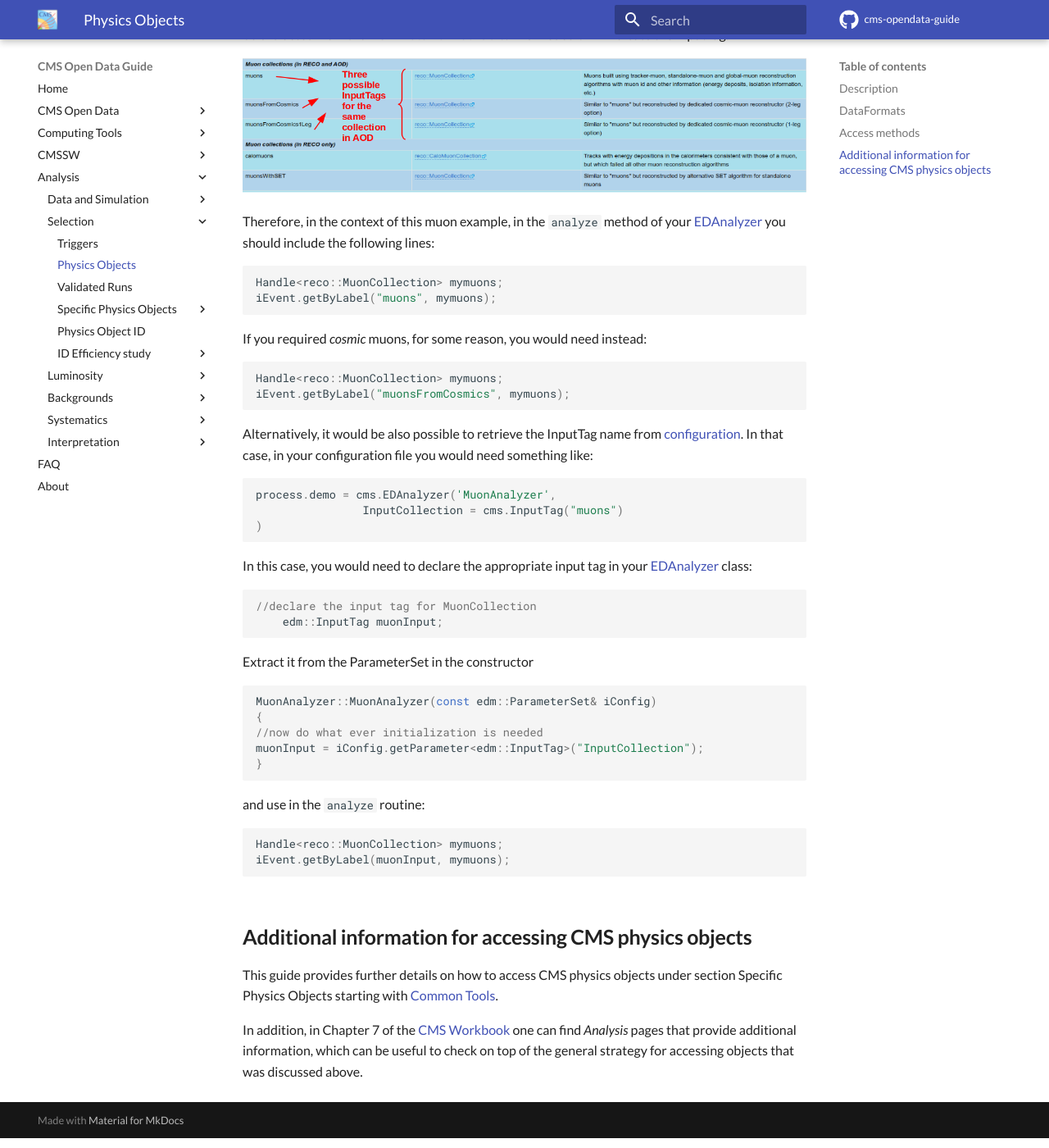
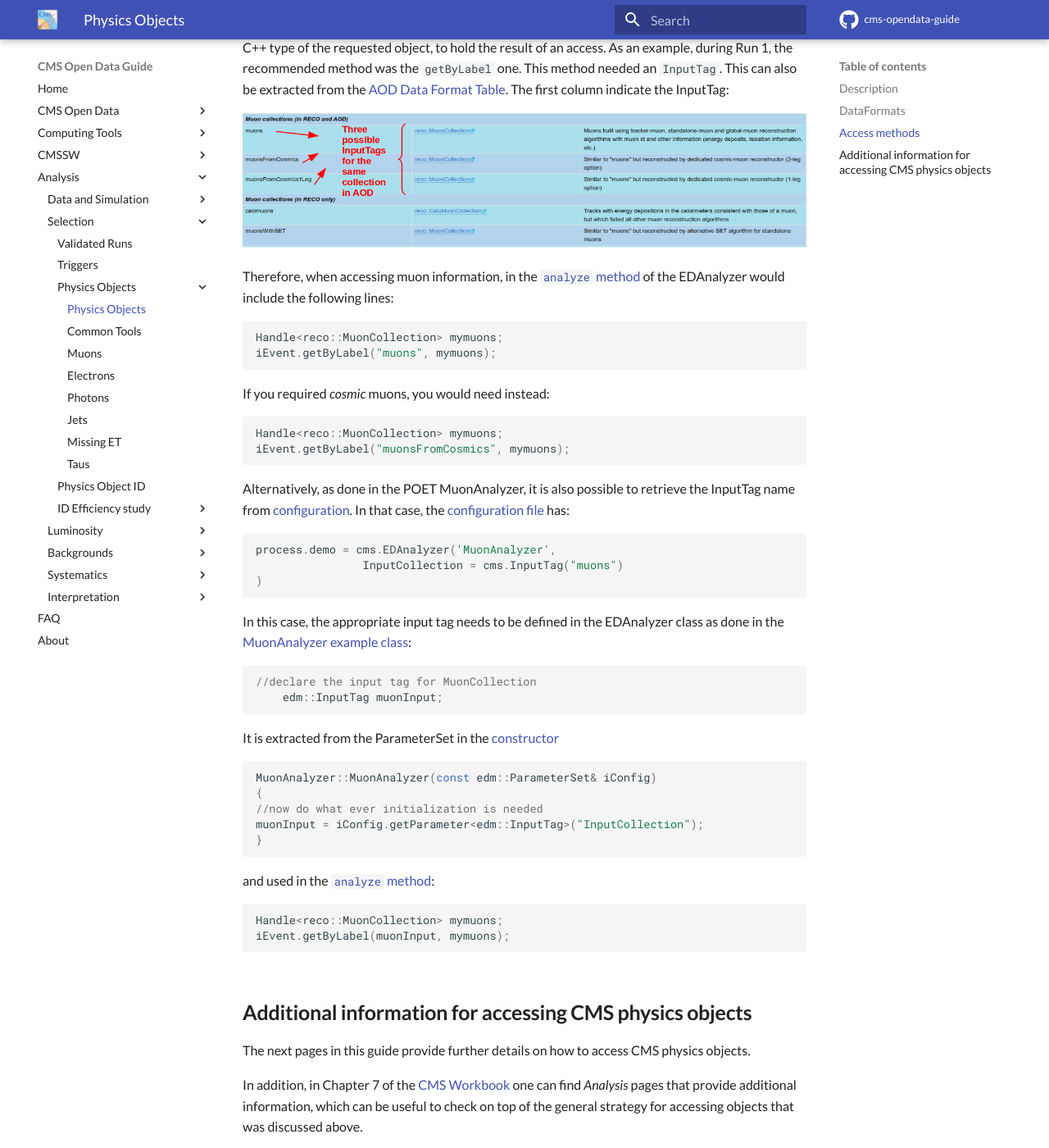
Before and after one commit to cernopendata/cms-opendata-guide, an MkDocs documentation site: the page built from docs/analysis/selection/objects/objects.md, in a window 1280 px wide and 1400 px high, scrolled down 2203 px. Shown: the whole window at 82% size. Built offline with MkDocs 1.6.1 and Material for MkDocs 9.7.7, drawn with Linux system fonts in a browser that asks for light colours; comment, search, counter and statistics services are not loaded; some of the changed text lies outside the part shown.

Commit message:
analysis: restructure object page (#76)

```diff
--- a/docs/analysis/selection/objects.md
+++ b/docs/analysis/selection/objects/objects.md
@@ -7,9 +7,9 @@
 
 The CMS is a giant detector that acts like a camera that "photographs" particle collisions, allowing us to interpret their nature.
 
-Certainly we cannot directly observe all the particles created in the collisions because some of them decay very quickly or simply do not interact with our detector.  However, we can infer their presence.  If they decay to other stable particles and interact with the apparatus, they leave signals in the CMS subdetectors. These signals are used to *reconstruct* the decay products or infer their presence; we call these **physics objects**.  These objects could be electrons, muons, jets, missing energy, etc., but also lower level objects like tracks.  For the current releases of open data, we store them in ROOT files following the EDM data model in AOD format.
+Certainly we cannot directly observe all the particles created in the collisions because some of them decay very quickly or simply do not interact with our detector.  However, we can infer their presence.  If they decay to other stable particles and interact with the apparatus, they leave signals in the CMS subdetectors. These signals are used to *reconstruct* the decay products or infer their presence; we call these **physics objects**. These objects could be electrons, muons, jets, missing energy, etc., but also lower level objects like tracks.  For the current releases of open data, we store them in ROOT files following the EDM data model in AOD format.
 
-In the [CERN Open Portal](../../../tools/cernportal/) site one can find a description of these physical objects and a list of them corresponding to [2010](http://opendata.cern.ch/docs/cms-physics-objects-2010) and [2011/2012](http://opendata.cern.ch/docs/cms-physics-objects-2011) releases of open data. For Run 2 data from 2015, a detailed [listing](https://twiki.cern.ch/twiki/bin/view/CMSPublic/WorkBookMiniAOD2015#High_level_physics_objects) is available in the CMS WorkBook.
+In the CERN Open Portal site one can find a description of these physical objects and a list of them corresponding to [2010](http://opendata.cern.ch/docs/cms-physics-objects-2010) and [2011/2012](http://opendata.cern.ch/docs/cms-physics-objects-2011) releases of open data. For Run 2 data from 2015, a detailed [listing](https://twiki.cern.ch/twiki/bin/view/CMSPublic/WorkBookMiniAOD2015#High_level_physics_objects) is available in the CMS WorkBook.
 
 ## DataFormats
 
@@ -26,13 +26,15 @@ In the [CERN Open Portal](../../../tools/cernportal/) site one can find a descri
 
     In addition to this base class, sometimes it is necessary to invoke other auxiliary classes.  For instance, [DataFormats/MuonReco/interface/MuonFwd.h](https://github.com/cms-sw/cmssw/blob/master/DataFormats/MuonReco/interface/MuonFwd.h), which can be found in the same interface area.
 
-    So, in the context of this example, in order to support muons information, at the top of your [EDAnalyzer](../../../cmssw/cmsswanalyzers/) you should include the following lines:
+    So, in the context of this example, in order to support muons information, at the top of your [EDAnalyzer](../../../cmssw/cmsswanalyzers.md) you should include the following lines:
 
     ~~~ c++
     //classes to extract Muon information
     #include "DataFormats/MuonReco/interface/Muon.h"
     #include "DataFormats/MuonReco/interface/MuonFwd.h"
     ~~~
+
+    See an example of an EDAnalyzer accessing muon information in the [MuonAnalyzer](https://github.com/cms-opendata-analyses/PhysObjectExtractorTool/blob/2012/PhysObjectExtractor/src/MuonAnalyzer.cc) of the Physics Object Extractor Tool (POET).
 
 === "Run 2 Data"
 
@@ -42,12 +44,14 @@ In the [CERN Open Portal](../../../tools/cernportal/) site one can find a descri
 
     The MINIAOD data format classes live under the [DataFormats/PatCandidates/interface](https://github.com/cms-sw/cmssw/tree/CMSSW_7_6_X/DataFormats/PatCandidates/interface) directory in CMSSW.  Here we find the [DataFormats/PatCandidates/interface/Muon.h](https://github.com/cms-sw/cmssw/blob/CMSSW_7_6_X/PatCandidates/interface/Muon.h) class header, which is the one we would need to incorporate in our analyzer.
 
-    So, in the context of this example, in order to support muons information, at the top of your [EDAnalyzer](../../../cmssw/cmsswanalyzers/) you should include the following line:
+    So, in the context of this example, in order to support muons information, at the top of your [EDAnalyzer](../../../cmssw/cmsswanalyzers.md) you should include the following line:
 
     ~~~ c++
     //classes to extract Muon information
     #include "DataFormats/MuonReco/interface/Muon.h"
     ~~~
+
+    See an example of an EDAnalyzer accessing muon information in the [MuonAnalyzer](https://github.com/cms-opendata-analyses/PhysObjectExtractorTool/blob/2015MiniAOD/PhysObjectExtractor/src/MuonAnalyzer.cc) of the Physics Object Extractor Tool (POET).
 
 ## Access methods
 
@@ -62,21 +66,21 @@ In the [Event methods for data access](https://twiki.cern.ch/twiki/bin/view/CMSP
 
     ![InputTags](../../../images/inputtags.png)
 
-    Therefore, in the context of this muon example, in the `analyze` method of your [EDAnalyzer](../../../cmssw/cmsswanalyzers/) you should include the following lines:
+    Therefore, when accessing muon information, in the [`analyze` method](https://github.com/cms-opendata-analyses/PhysObjectExtractorTool/blob/2012/PhysObjectExtractor/src/MuonAnalyzer.cc#L155) of the EDAnalyzer would include the following lines:
 
     ~~~ c++
     Handle<reco::MuonCollection> mymuons;
     iEvent.getByLabel("muons", mymuons);
     ~~~
 
-    If you required *cosmic* muons, for some reason, you would need instead:
+    If you required *cosmic* muons, you would need instead:
 
     ~~~ c++
     Handle<reco::MuonCollection> mymuons;
     iEvent.getByLabel("muonsFromCosmics", mymuons);
     ~~~
 
-    Alternatively, it would be also possible to retrieve the InputTag name from [configuration](../../../cmssw/cmsswconfigure).  In that case, in your configuration file you would need something like:
+    Alternatively, as done in the POET MuonAnalyzer, it is also possible to retrieve the InputTag name from [configuration](../../../cmssw/cmsswconfigure.md).  In that case, the [configuration file](https://github.com/cms-opendata-analyses/PhysObjectExtractorTool/blob/2012/PhysObjectExtractor/python/poet_cfg.py#L112) has:
 
     ~~~ python
     process.demo = cms.EDAnalyzer('MuonAnalyzer',
@@ -84,14 +88,14 @@ In the [Event methods for data access](https://twiki.cern.ch/twiki/bin/view/CMSP
     )
     ~~~
 
-    In this case, you would need to declare the appropriate input tag in your [EDAnalyzer](../../../cmssw/cmsswanalyzers/) class:
+    In this case, the appropriate input tag needs to be defined in the EDAnalyzer class as done in the [MuonAnalyzer example class](https://github.com/cms-opendata-analyses/PhysObjectExtractorTool/blob/2012/PhysObjectExtractor/src/MuonAnalyzer.cc#L53):
 
     ~~~ c++
     //declare the input tag for MuonCollection
         edm::InputTag muonInput;
     ~~~
 
-    Extract it from the ParameterSet in the constructor
+    It is extracted from the ParameterSet in the [constructor](https://github.com/cms-opendata-analyses/PhysObjectExtractorTool/blob/2012/PhysObjectExtractor/src/MuonAnalyzer.cc#L96)
 
     ~~~ c++
     MuonAnalyzer::MuonAnalyzer(const edm::ParameterSet& iConfig)
@@ -101,7 +105,7 @@ In the [Event methods for data access](https://twiki.cern.ch/twiki/bin/view/CMSP
     }
     ~~~
 
-    and use in the `analyze` routine:
+    and used in the [`analyze` method](https://github.com/cms-opendata-analyses/PhysObjectExtractorTool/blob/2012/PhysObjectExtractor/src/MuonAnalyzer.cc#L160):
 
     ~~~ c++
     Handle<reco::MuonCollection> mymuons;
@@ -112,7 +116,7 @@ In the [Event methods for data access](https://twiki.cern.ch/twiki/bin/view/CMSP
 
     As indicated in that page, all Event data access methods use the `edm::Handle<T>`, where `T` is the C++ type of the requested object, to hold the result of an access.  For Run 2 data, the method is `getByToken`.  This method needs a "token" and an `InputTag`, which will pass the name of the collection to the analyzed. This name is indicated as "Label" [the MINIAOD table](https://twiki.cern.ch/twiki/bin/view/CMSPublic/WorkBookMiniAOD2015#High_level_physics_objects), `slimmedMuons` for muons.
 
-    The InputTag name is defined in the [configuration](../../../cmssw/cmsswconfigure).  Your configuration file would have:
+    The InputTag name is defined in the [configuration](../../../cmssw/cmsswconfigure.md). In that case, the [configuration file](https://github.com/cms-opendata-analyses/PhysObjectExtractorTool/blob/2015MiniAOD/PhysObjectExtractor/python/poet_cfg.py) has:
 
     ~~~ python
     process.mymuons = cms.EDAnalyzer('MuonAnalyzer',
@@ -120,7 +124,7 @@ In the [Event methods for data access](https://twiki.cern.ch/twiki/bin/view/CMSP
     )
     ~~~
 
-    In this case, you would need to declare the appropriate token in your [EDAnalyzer](../../../cmssw/cmsswanalyzers/) class:
+    The appropriate token in the EDAnalyzer class as done in the [MuonAnalyzer example class](https://github.com/cms-opendata-analyses/PhysObjectExtractorTool/blob/2015MiniAOD/PhysObjectExtractor/src/MuonAnalyzer.cc):
 
     ~~~ c++
     //declare the token for MuonCollection
@@ -136,7 +140,7 @@ In the [Event methods for data access](https://twiki.cern.ch/twiki/bin/view/CMSP
     //now do what ever initialization is needed
     ~~~
 
-    and used in the `analyze` routine:
+    and used in the `analyze` method:
 
     ~~~ c++
     Handle<pat::MuonCollection> muons;
@@ -145,6 +149,6 @@ In the [Event methods for data access](https://twiki.cern.ch/twiki/bin/view/CMSP
 
 ## Additional information for accessing CMS physics objects
 
-This guide provides further details on how to access CMS physics objects under section Specific Physics Objects starting with [Common Tools](objects/tools.md).
+The next pages in this guide provide further details on how to access CMS physics objects.
 
 In addition, in Chapter 7 of the [CMS Workbook](https://twiki.cern.ch/twiki/bin/view/CMSPublic/WorkBookIntroHiLevelReco) one can find *Analysis* pages that provide additional information, which can be useful to check on top of the general strategy for accessing objects that was discussed above.
--- a/mkdocs.yml
+++ b/mkdocs.yml
@@ -33,10 +33,10 @@ nav:
             - 'MC Simulations': analysis/datasim/mcsimulations.md
             - 'Event Generation': analysis/datasim/eventgeneration.md
         - 'Selection':
+            - 'Validated Runs': analysis/selection/validatedRuns.md
             - 'Triggers': analysis/selection/triggers.md
-            - 'Physics Objects': analysis/selection/objects.md
-            - 'Validated Runs': analysis/selection/validatedRuns.md
-            - 'Specific Physics Objects':
+            - 'Physics Objects':
+                - 'Physics Objects': analysis/selection/objects/objects.md
                 - 'Common Tools': analysis/selection/objects/tools.md
                 - 'Muons': analysis/selection/objects/muons.md
                 - 'Electrons': analysis/selection/objects/electrons.md
```
Also changed, not shown: docs/analysis/selection/objects/tools.md (+2 -4 lines).
